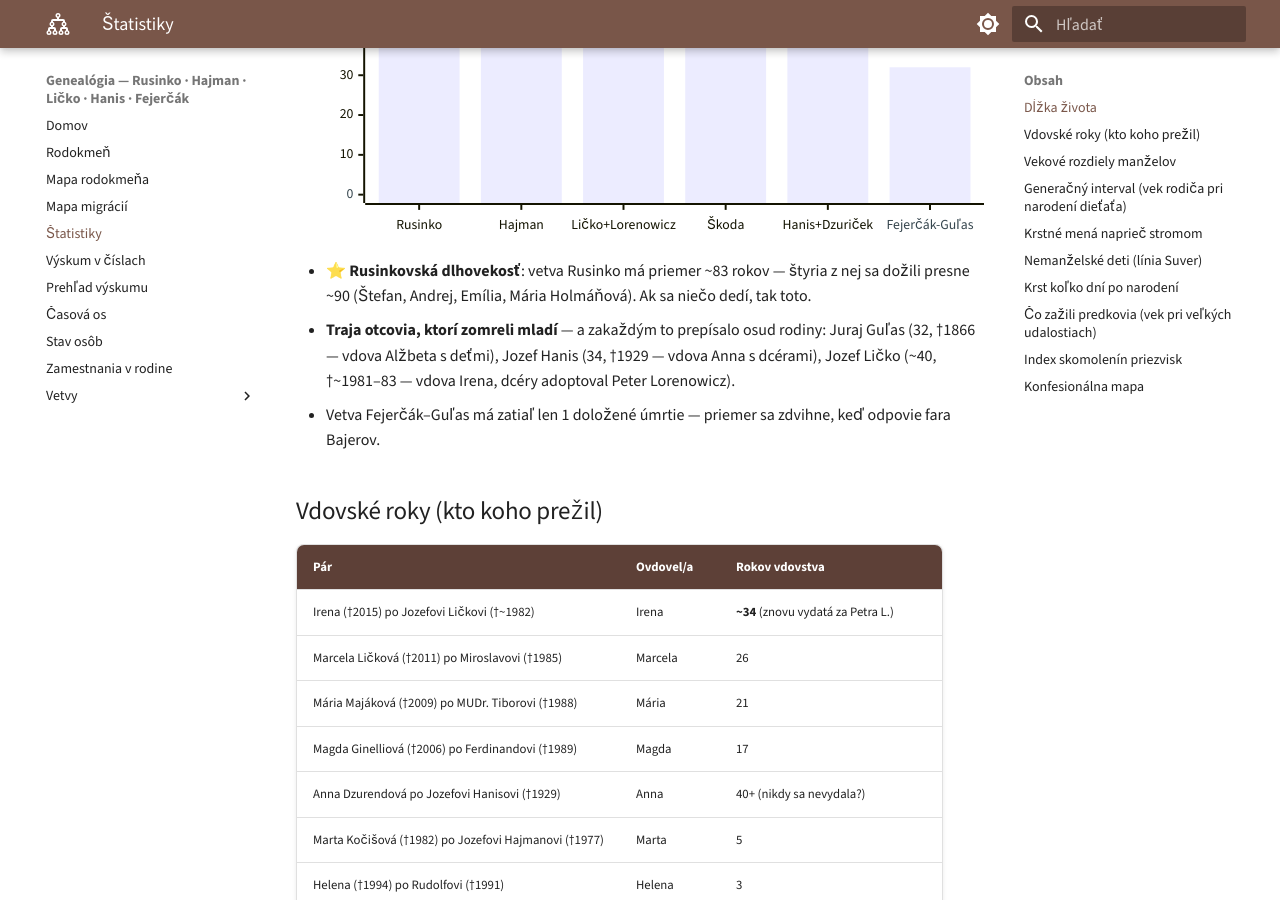
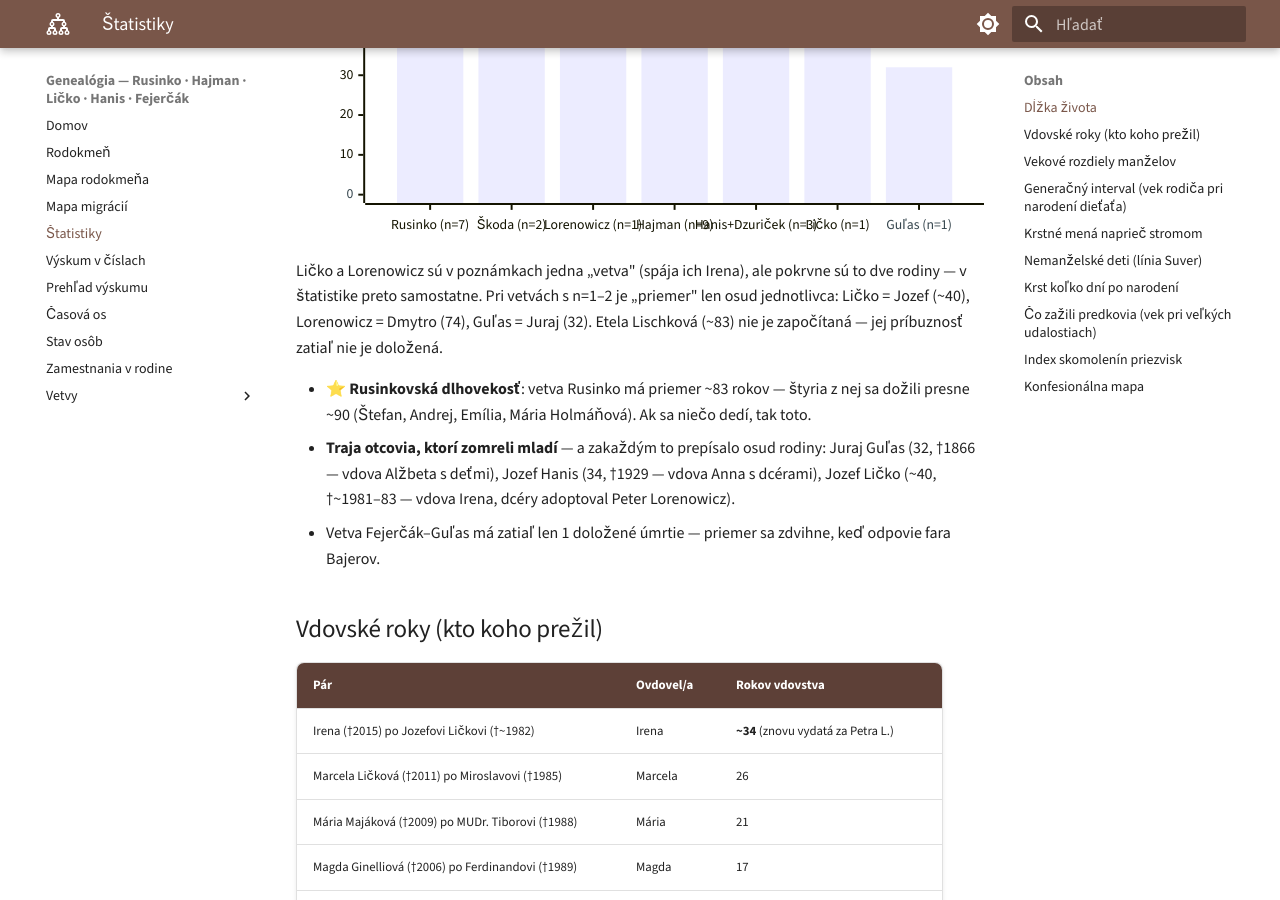
Before and after one commit to vrusi/genealogia, an MkDocs documentation site: the page built from docs/statistiky.md, in a window 1280 px wide and 900 px high, scrolled down 878 px. Built offline with MkDocs 1.6.1 and Material for MkDocs 9.7.7, drawn with Linux system fonts in a browser that asks for light colours.

Commit message:
Štatistika dožitia: Ličko a Lorenowicz oddelene + veľkosti vzoriek
Co-Authored-By: Claude Fable 5 <noreply@anthropic.com>

````diff
--- a/docs/statistiky.md
+++ b/docs/statistiky.md
@@ -15,11 +15,13 @@ Súvisí: [Prehľad](prehlad.md) · [Stav osôb](stav-osob.md) · [Zamestnania v
 
 ```mermaid
 xychart-beta
-    title "Priemerná dĺžka života podľa vetvy (doložené úmrtia)"
-    x-axis ["Rusinko", "Hajman", "Ličko+Lorenowicz", "Škoda", "Hanis+Dzuriček", "Fejerčák-Guľas"]
+    title "Priemerná dĺžka života podľa vetvy (doložené úmrtia; n = počet osôb)"
+    x-axis ["Rusinko (n=7)", "Škoda (n=2)", "Lorenowicz (n=1)", "Hajman (n=9)", "Hanis+Dzuriček (n=3)", "Ličko (n=1)", "Guľas (n=1)"]
     y-axis "roky" 0 --> 100
-    bar [83, 73, 67, 82, 50, 32]
+    bar [83, 82, 74, 73, 50, 40, 32]
 ```
+
+Ličko a Lorenowicz sú v poznámkach jedna „vetva" (spája ich Irena), ale pokrvne sú to dve rodiny — v štatistike preto samostatne. Pri vetvách s n=1–2 je „priemer" len osud jednotlivca: Ličko = Jozef (~40), Lorenowicz = Dmytro (74), Guľas = Juraj (32). Etela Lischková (~83) nie je započítaná — jej príbuznosť zatiaľ nie je doložená.
 
 - ⭐ **Rusinkovská dlhovekosť**: vetva Rusinko má priemer ~83 rokov — štyria z nej sa dožili presne ~90 (Štefan, Andrej, Emília, Mária Holmáňová). Ak sa niečo dedí, tak toto.
 - **Traja otcovia, ktorí zomreli mladí** — a zakaždým to prepísalo osud rodiny: Juraj Guľas (32, †1866 — vdova Alžbeta s deťmi), Jozef Hanis (34, †1929 — vdova Anna s dcérami), Jozef Ličko (~40, †~1981–83 — vdova Irena, dcéry adoptoval Peter Lorenowicz).
````
